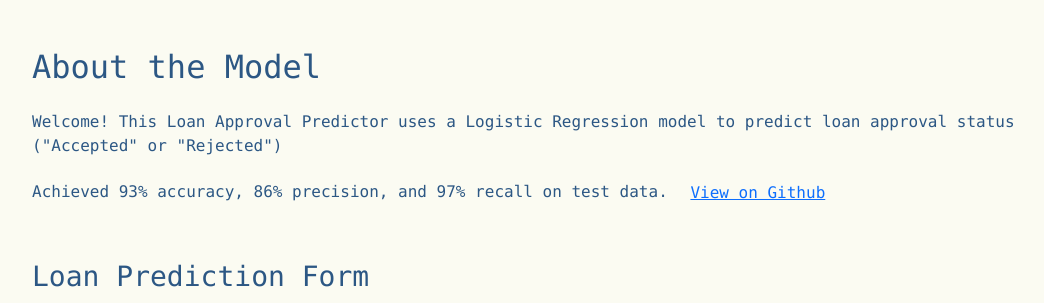
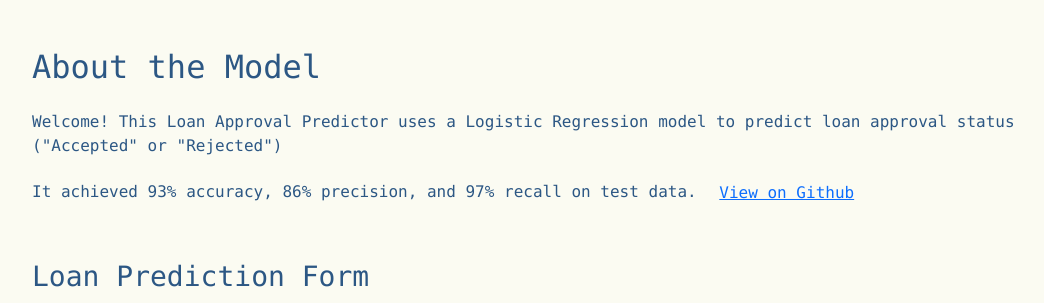
Before and after one commit to evidenceokeke/LoanApprovalPredictor, a Flask app: page / in a window 1280 px wide. Shown: the part 56-359 px from the top of the page, without its empty margins (62-1106 px from the left). Run offline with Flask 3, Linux system fonts and the light colour scheme; parts of the project's set-up code (start-up, migrations or seed data) failed here and were passed over.

Commit message:
Changes to index.html

```diff
--- a/templates/index.html
+++ b/templates/index.html
@@ -10,8 +10,8 @@
            <h2 class="card-title mb-4">About the Model</h2>
            <p class="card-text">Welcome! This Loan Approval Predictor uses a Logistic Regression model to
            predict loan approval status ("Accepted" or "Rejected")</p>
-           <p class="card-text">Achieved 93% accuracy, 86% precision, and 97% recall on test data.
-               <a href="#" class="btn btn-link">View on Github</a>
+           <p class="card-text">It achieved 93% accuracy, 86% precision, and 97% recall on test data.
+               <a href="https://github.com/evidenceokeke/LoanApprovalPredictor" class="btn btn-link">View on Github</a>
            </p>
        </div>
    </div>
```
